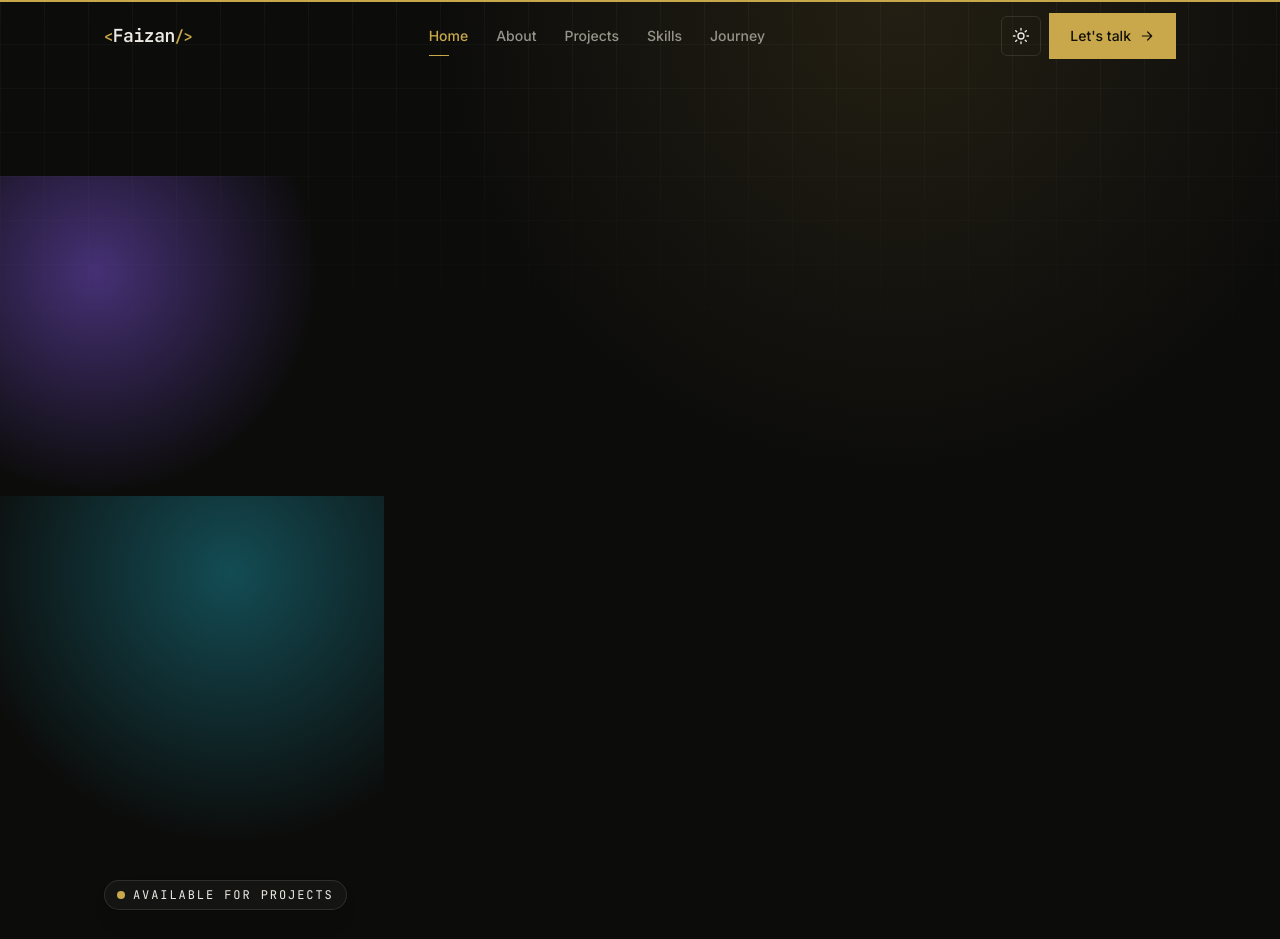
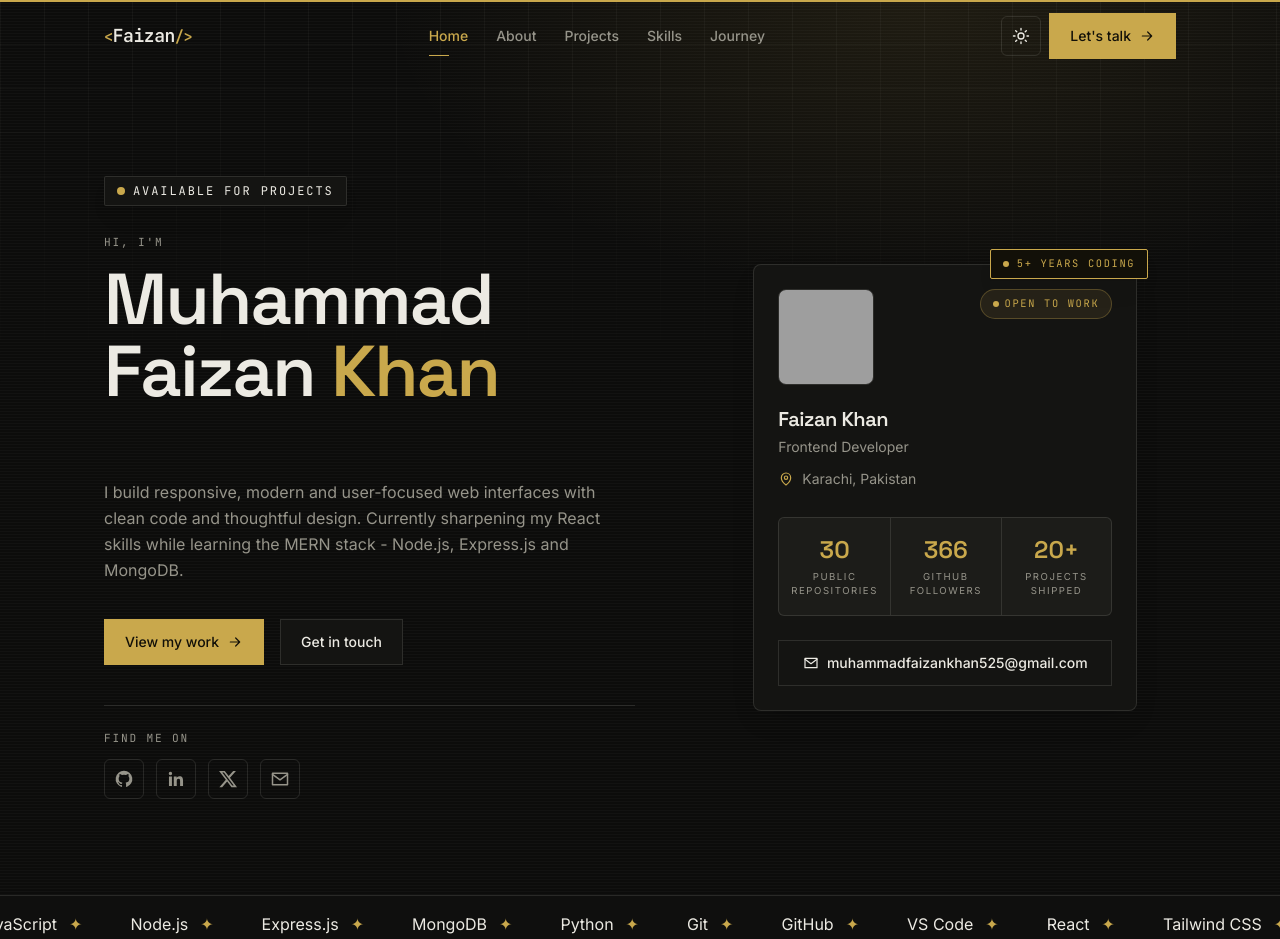
Before and after one commit to Faizan-khan144/faizan-portfolio, a React (Vite) app: page / in a window 1280 px wide. Shown: the top 939 px of the page. Built offline with nearby package versions, Linux system fonts and the light colour scheme; grey boxes are pictures that could not be loaded.

Commit message:
feat: hero word-stagger reveal, typewriter roles, animated counters, floating badge, featured-only grid

```diff
--- a/src/pages/Home.jsx
+++ b/src/pages/Home.jsx
@@ -1,4 +1,5 @@
 import { useState } from 'react'
+import { motion } from 'framer-motion'
 import PageTransition from '../components/PageTransition'
 import Seo from '../components/Seo'
 import Container from '../components/Container'
@@ -7,11 +8,16 @@ import Reveal from '../components/Reveal'
 import ProjectCard from '../components/ProjectCard'
 import SocialLinks from '../components/SocialLinks'
 import ContactForm from '../components/ContactForm'
+import Typewriter from '../components/Typewriter'
+import CountUp from '../components/CountUp'
 import { profile } from '../data/profile'
 import { projects } from '../data/projects'
 import { skillCategories } from '../data/skills'
 import { journey } from '../data/journey'
 import { IconMail, IconMapPin } from '../components/Icons'
+
+const heroName = ['Muhammad', 'Faizan', 'Khan']
+const typingRoles = ['Frontend Developer', 'React Builder', 'JavaScript Engineer', 'MERN Stack Learner']
 
 const filters = ['All', 'Websites', 'Dashboards', 'Platforms', 'Tools']
 
@@ -70,28 +76,19 @@ function Hero() {
   return (
     <section className="relative overflow-hidden pt-32 pb-16 sm:pt-40 lg:pt-44 lg:pb-24">
       <div
-        className="pointer-events-none absolute inset-0 bg-[radial-gradient(60%_50%_at_70%_0%,rgba(var(--color-accent)_/_0.12),transparent_60%)]"
+        className="pointer-events-none absolute inset-0 bg-[radial-gradient(70%_55%_at_72%_0%,rgba(var(--color-accent)_/_0.1),transparent_60%)]"
         aria-hidden="true"
       ></div>
+      <div className="scanlines pointer-events-none absolute inset-0" aria-hidden="true"></div>
       <div
-        className="orb -left-24 top-[-10%] h-80 w-80"
-        style={{ background: 'radial-gradient(circle at 30% 30%, rgba(139,92,246,0.45), transparent 70%)' }}
-        aria-hidden="true"
-      ></div>
-      <div
-        className="orb -right-16 top-[18%] h-96 w-96"
-        style={{ background: 'radial-gradient(circle at 60% 20%, rgba(34,211,238,0.32), transparent 70%)' }}
-        aria-hidden="true"
-      ></div>
-      <div
-        className="pointer-events-none absolute inset-x-0 top-0 h-[400px] bg-[linear-gradient(rgba(var(--color-ink)_/_0.04)_1px,transparent_1px),linear-gradient(90deg,rgba(var(--color-ink)_/_0.04)_1px,transparent_1px)] bg-[size:44px_44px] [mask-image:linear-gradient(to_bottom,black,transparent)]"
+        className="pointer-events-none absolute inset-x-0 top-0 h-[400px] bg-[linear-gradient(rgba(var(--color-ink)_/_0.045)_1px,transparent_1px),linear-gradient(90deg,rgba(var(--color-ink)_/_0.045)_1px,transparent_1px)] bg-[size:44px_44px] [mask-image:linear-gradient(to_bottom,black,transparent)]"
         aria-hidden="true"
       ></div>
 
       <Container className="relative grid items-center gap-14 lg:grid-cols-[1.15fr_1fr] lg:gap-20">
         <div>
           <Reveal>
-            <p className="inline-flex items-center gap-2 rounded-full border border-line bg-surface px-3 py-1.5 font-mono text-xs uppercase tracking-wide2 text-ink shadow-card">
+            <p className="inline-flex items-center gap-2 rounded-sm border border-line bg-surface px-3 py-1.5 font-mono text-xs uppercase tracking-wide2 text-ink shadow-card">
               <span className="relative flex h-2 w-2" aria-hidden="true">
                 <span className="absolute inline-flex h-full w-full animate-ping rounded-full bg-accent opacity-60"></span>
                 <span className="relative inline-flex h-2 w-2 rounded-full bg-accent"></span>
@@ -103,10 +100,26 @@ function Hero() {
           <Reveal delay={0.05}>
             <p className="eyebrow mt-7">Hi, I'm</p>
             <h1 className="mt-3 font-display text-5xl font-semibold leading-[1.02] tracking-tight sm:text-6xl lg:text-7xl">
-              Muhammad Faizan <span className="text-gradient">Khan</span>
+              {heroName.map((word, i) => (
+                <span
+                  key={word}
+                  className="inline-block overflow-hidden align-top"
+                  aria-hidden="true"
+                >
+                  <motion.span
+                    className={`inline-block ${word === 'Khan' ? 'text-accent' : ''}`}
+                    initial={{ y: '110%' }}
+                    animate={{ y: 0 }}
+                    transition={{ delay: 0.15 + i * 0.12, duration: 0.7, ease: [0.22, 1, 0.36, 1] }}
+                  >
+                    {word}
+                  </motion.span>
+                  {i < heroName.length - 1 && <span>&nbsp;</span>}
+                </span>
+              ))}
             </h1>
-            <p className="mt-5 font-display text-xl font-medium text-muted sm:text-2xl">
-              Frontend Developer · <span className="text-gradient">MERN Stack Learner</span>
+            <p className="mt-5 h-8 font-mono text-lg font-medium text-accent sm:text-xl">
+              <Typewriter words={typingRoles} />
             </p>
           </Reveal>
 
@@ -138,6 +151,15 @@ function Hero() {
         <Reveal delay={0.12}>
           <div className="mx-auto w-full max-w-sm">
             <div className="relative rounded-lg border border-line bg-surface p-6 shadow-card">
+              <motion.div
+                className="absolute -top-4 -right-3 flex items-center gap-2 rounded-sm border border-accent bg-accent-ink px-3 py-1.5 font-mono text-[0.65rem] uppercase tracking-wide2 text-accent shadow-card"
+                animate={{ y: [0, -7, 0] }}
+                transition={{ duration: 3.2, repeat: Infinity, ease: 'easeInOut' }}
+                aria-hidden="true"
+              >
+                <span className="h-1.5 w-1.5 rounded-full bg-accent"></span>
+                5+ Years Coding
+              </motion.div>
               <div className="flex items-start justify-between gap-4">
                 <img
                   src={profile.avatar}
@@ -166,7 +188,10 @@ function Hero() {
                 {profile.facts.map((fact) => (
                   <div key={fact.label} className="px-3 py-4 text-center">
                     <dd className="font-display text-2xl font-semibold text-accent">
-                      {fact.value}
+                      <CountUp value={parseInt(fact.value, 10)} />
+                      {fact.value.endsWith('+') && (
+                        <span className="text-accent" aria-hidden="true">+</span>
+                      )}
                     </dd>
                     <dt className="mt-1 block text-[0.6rem] uppercase tracking-wide2 text-muted">
                       {fact.label}
@@ -346,7 +371,8 @@ function Experience() {
 
 function Projects() {
   const [filter, setFilter] = useState('All')
-  const list = filter === 'All' ? projects : projects.filter((p) => p.category === filter)
+  const list =
+    filter === 'All' ? projects.filter((p) => p.featured) : projects.filter((p) => p.category === filter)
 
   return (
     <section className="border-t border-line py-20 lg:py-28">
```
